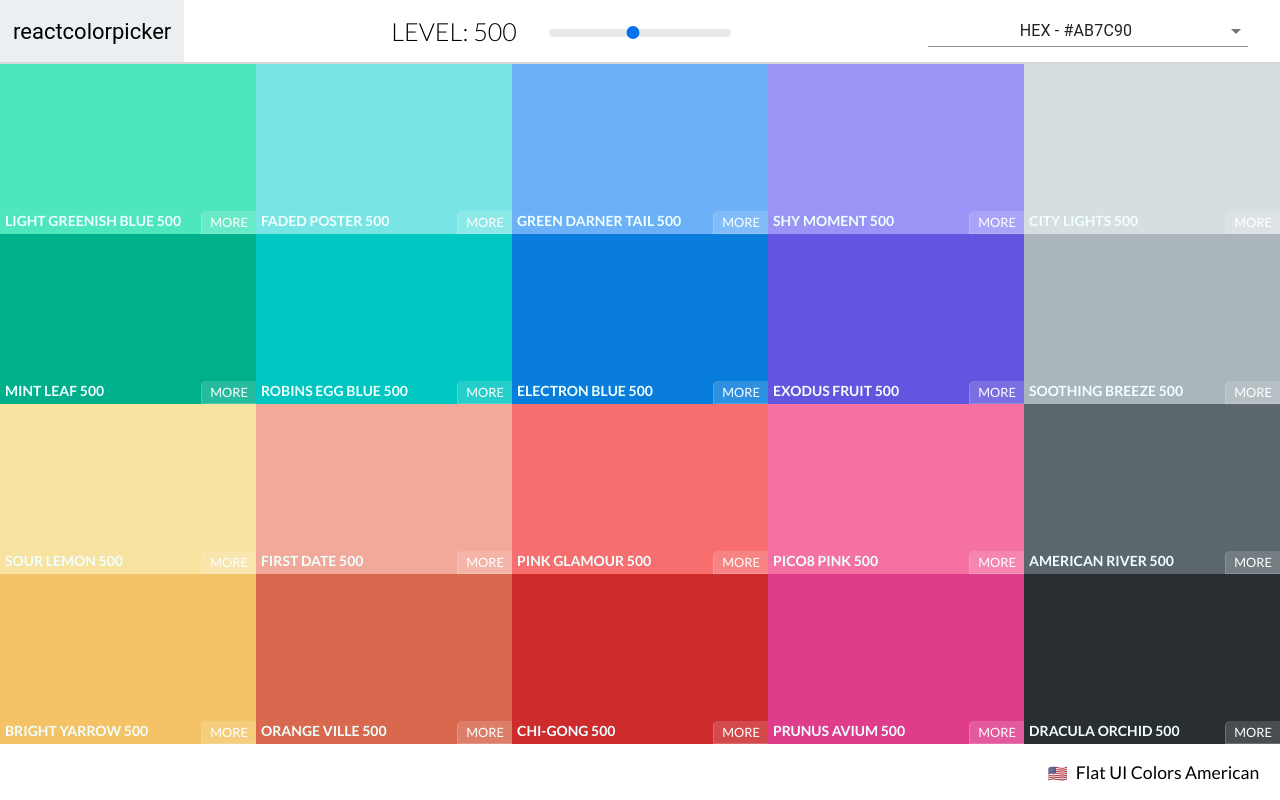
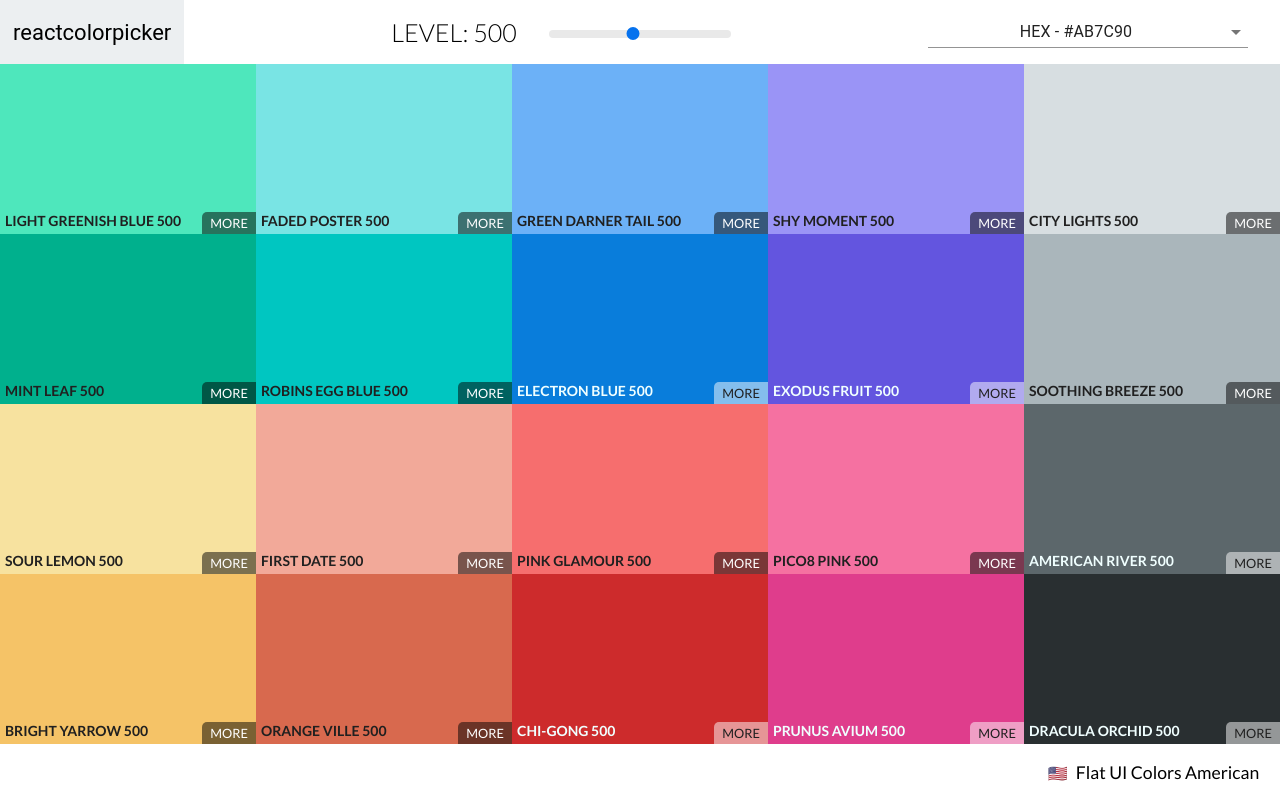
Before and after one commit to SKP-000/react-color-app, a React (Create React App) app: page /palette/flat-ui-colors-american in a window 1280 px wide. Built offline with nearby package versions, Linux system fonts and the light colour scheme.

Commit message:
Text color is adjusted based on contrast

```diff
--- a/src/ColorBox.css
+++ b/src/ColorBox.css
@@ -64,12 +64,15 @@ body {
   transform: translateX(5px) translateY(-5px);
 }
 
+.darkText {
+  color: #202020;
+}
+
 .see-more {
   position: absolute;
   bottom: 0;
   right: 0;
-  background-color: rgba(255, 255, 255, 0.15);
-  border: 1px solid rgba(229, 241, 241, 0.2);
+  background: rgba(255, 255, 255, .5);
   border-top: none;
   border-right: none;
   padding: 3px 8px;
@@ -77,12 +80,16 @@ body {
   font-size: .8rem;
   border-top-left-radius: 5px;
 
-  color: #fff;
+  color: #202020;
 }
 
+.see-more.darkText {
+  color: #fff;
+  background: rgba(0, 0, 0, .5);
+}
+
+
 .see-more:hover {
-  background-color: #f0ffff;
-  color: #000;
   animation: bobright .5s infinite;
 }
 
--- a/src/ColorBox.js
+++ b/src/ColorBox.js
@@ -1,6 +1,7 @@
 import React, { Component } from 'react';
 import { CopyToClipboard } from 'react-copy-to-clipboard';
 import { Link } from 'react-router-dom';
+import chroma from 'chroma-js';
 import styled from 'styled-components';
 import './ColorBox.css';
 
@@ -34,17 +35,23 @@ const GoBack = styled.div`
   color: inherit;
 
   &:hover .copy-button {
-    color: #ccc;
+    color: #fff;
+    transform: translateY(-3px) scale(1.01);
   }
 
-  .copy-button {
+  &:active .copy-button {
+    color: #ccc;
+    transform: translateY(-1px) scale(1);
+  }
+
+  .copy-button, .copy-button:active {
     border: 0;
     outline: 0;
     opacity: 1;
-    color: white;
+    color: #ccc;
     background-color: rgba(255, 255, 255, .1);
     border: 2px solid rgba(229, 241, 241, .15);
-    font-size: 1.3rem;
+    font-size: 1.2rem;
     padding: .5rem 1.5rem;
     border-radius: 10px;
     text-transform: uppercase;
@@ -76,6 +83,7 @@ export default class ColorBox extends Component {
   render() {
     const { background, name, paletteId, id, showLink, height, canCopy, isGoBackBox } = this.props;
     const { copied } = this.state;
+    const isLightColor = chroma.contrast(background, "black") > 6;
     return (
 
       <Root
@@ -103,7 +111,7 @@ export default class ColorBox extends Component {
         )}
 
         <div className="box-content">
-            <span>{name}</span>
+          <span className={isLightColor && 'darkText'}>{name}</span>
         </div>
 
         {canCopy && (
@@ -124,7 +132,7 @@ export default class ColorBox extends Component {
             to={`/palette/${paletteId}/${id}`}
             onClick={this.stopCopy}
           >
-            <span className="see-more">More</span>
+            <span className={`see-more ${isLightColor && 'darkText'}`}>More</span>
           </Link>
         )}
 
--- a/src/MiniPalette.js
+++ b/src/MiniPalette.js
@@ -59,7 +59,7 @@ const MiniColor = styled.div`
   width: 20%;
   height: 25%;
   display: inline-block;
-  margin: 0 auto;
+  margin: 0;
   position: relative;
   margin-bottom: -3.5px;
 `;
@@ -73,9 +73,7 @@ class MiniPalette extends Component {
   render() {
     const { paletteName: name, emoji, colors } = this.props;
     const miniColorBoxes = colors.map(color => (
-      <MiniColor style={{ background: color.color }} key={color.name}>
-
-      </MiniColor>
+      <MiniColor style={{ background: color.color }} key={color.name} />
     ))
 
     return (
--- a/src/Navbar.css
+++ b/src/Navbar.css
@@ -3,7 +3,6 @@
   display: flex;
   align-items: center;
   height: 8vh;
-  border-bottom: 2px solid #d8d8d8;
 }
 
 .logo {
--- a/src/SingleColorPalette.js
+++ b/src/SingleColorPalette.js
@@ -14,7 +14,7 @@ class SingleColorPalette extends Component {
     }
   }
 
-  // loops through the levels, returning the hex value when we find the color we want to display
+  // loops through the levels, returning a shades array
   getShades = (palette, colorToFilterBy) => {
     let shades = [];
     let allColors = palette.colors;
```
Lines whose indentation alone changed are shown as unchanged.
